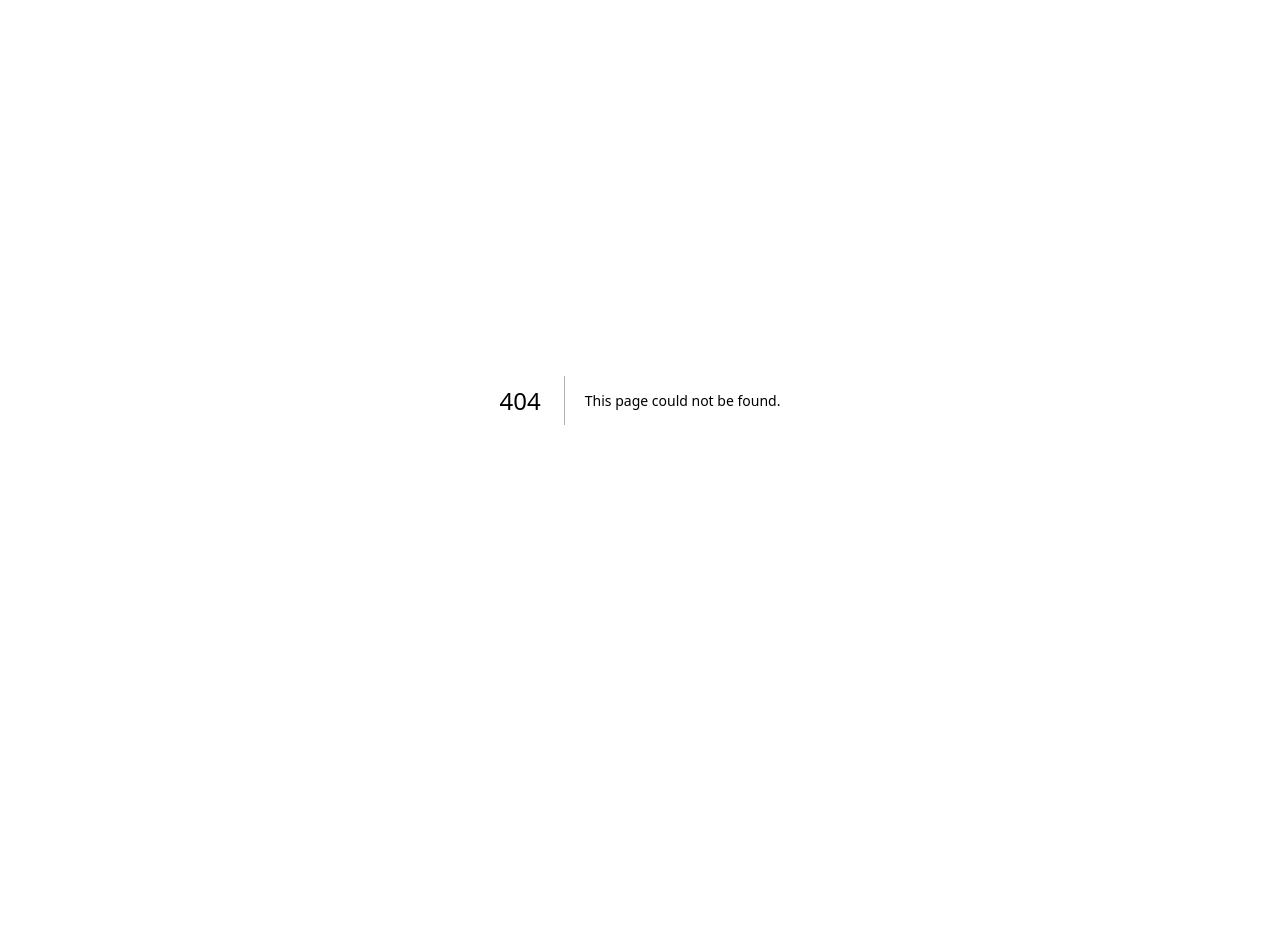
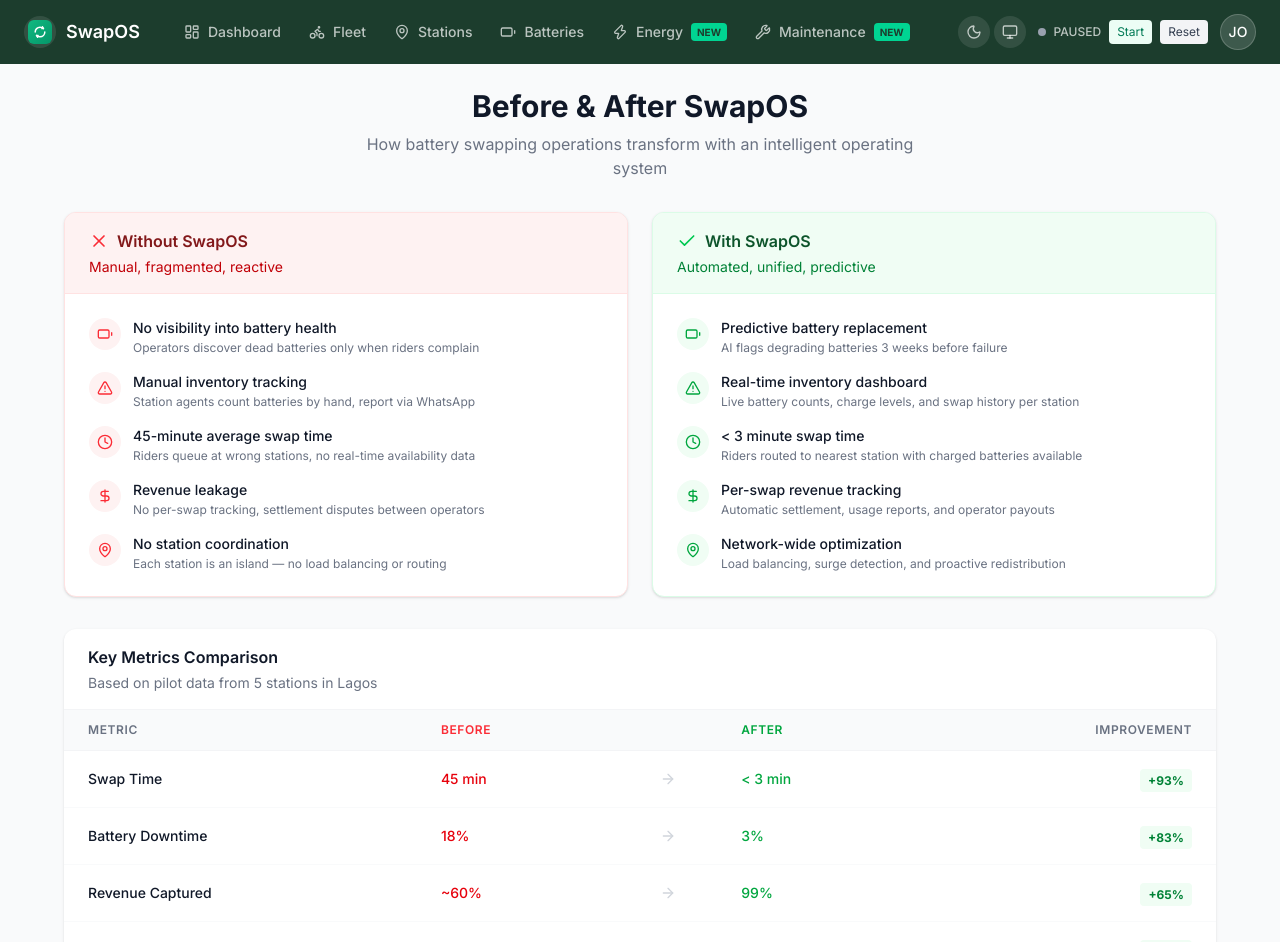
Before and after one commit to AyoBDev/battery-swapping, a Next.js app: page /compare in a window 1280 px wide. Before the commit this address had no page. Shown: the top 942 px of the page. Before the commit the page ends 800 px from the top, so only its background shows below. Built offline with nearby package versions, Linux system fonts and the light colour scheme.

Commit message:
Add Before/After comparison page (T7)
Side-by-side view showing manual operations vs SwapOS-managed
infrastructure. Includes problem/benefit cards and metrics table
with improvement percentages. CTA links to partner signup.

```diff
--- /dev/null
+++ b/app/compare/page.tsx
@@ -0,0 +1,187 @@
+'use client';
+
+import { ArrowRight, X, Check, AlertTriangle, Clock, DollarSign, Battery, MapPin } from 'lucide-react';
+import MainLayout from '@/components/layout/MainLayout';
+
+const beforeProblems = [
+    {
+        title: 'No visibility into battery health',
+        detail: 'Operators discover dead batteries only when riders complain',
+        icon: Battery,
+    },
+    {
+        title: 'Manual inventory tracking',
+        detail: 'Station agents count batteries by hand, report via WhatsApp',
+        icon: AlertTriangle,
+    },
+    {
+        title: '45-minute average swap time',
+        detail: 'Riders queue at wrong stations, no real-time availability data',
+        icon: Clock,
+    },
+    {
+        title: 'Revenue leakage',
+        detail: 'No per-swap tracking, settlement disputes between operators',
+        icon: DollarSign,
+    },
+    {
+        title: 'No station coordination',
+        detail: 'Each station is an island — no load balancing or routing',
+        icon: MapPin,
+    },
+];
+
+const afterBenefits = [
+    {
+        title: 'Predictive battery replacement',
+        detail: 'AI flags degrading batteries 3 weeks before failure',
+        icon: Battery,
+    },
+    {
+        title: 'Real-time inventory dashboard',
+        detail: 'Live battery counts, charge levels, and swap history per station',
+        icon: AlertTriangle,
+    },
+    {
+        title: '< 3 minute swap time',
+        detail: 'Riders routed to nearest station with charged batteries available',
+        icon: Clock,
+    },
+    {
+        title: 'Per-swap revenue tracking',
+        detail: 'Automatic settlement, usage reports, and operator payouts',
+        icon: DollarSign,
+    },
+    {
+        title: 'Network-wide optimization',
+        detail: 'Load balancing, surge detection, and proactive redistribution',
+        icon: MapPin,
+    },
+];
+
+const metrics = [
+    { label: 'Swap Time', before: '45 min', after: '< 3 min', improvement: '93%' },
+    { label: 'Battery Downtime', before: '18%', after: '3%', improvement: '83%' },
+    { label: 'Revenue Captured', before: '~60%', after: '99%', improvement: '65%' },
+    { label: 'Fleet Utilization', before: '55%', after: '89%', improvement: '62%' },
+    { label: 'Station Uptime', before: '72%', after: '97%', improvement: '35%' },
+];
+
+export default function ComparePage() {
+    return (
+        <MainLayout>
+            <div className="max-w-6xl mx-auto">
+                {/* Header */}
+                <div className="text-center mb-8">
+                    <h1 className="text-2xl sm:text-3xl font-bold text-gray-900">
+                        Before & After SwapOS
+                    </h1>
+                    <p className="text-gray-500 mt-2 max-w-xl mx-auto">
+                        How battery swapping operations transform with an intelligent operating system
+                    </p>
+                </div>
+
+                {/* Side-by-side comparison */}
+                <div className="grid grid-cols-1 lg:grid-cols-2 gap-6 mb-8">
+                    {/* Before */}
+                    <div className="bg-white rounded-xl shadow-sm border border-red-100 overflow-hidden">
+                        <div className="bg-red-50 px-6 py-4 border-b border-red-100">
+                            <h2 className="font-semibold text-red-900 flex items-center gap-2">
+                                <X className="w-5 h-5 text-red-500" />
+                                Without SwapOS
+                            </h2>
+                            <p className="text-sm text-red-700 mt-1">Manual, fragmented, reactive</p>
+                        </div>
+                        <div className="p-6 space-y-4">
+                            {beforeProblems.map((item) => (
+                                <div key={item.title} className="flex gap-3">
+                                    <div className="w-8 h-8 rounded-lg bg-red-50 flex items-center justify-center flex-shrink-0">
+                                        <item.icon className="w-4 h-4 text-red-500" />
+                                    </div>
+                                    <div>
+                                        <p className="text-sm font-medium text-gray-900">{item.title}</p>
+                                        <p className="text-xs text-gray-500 mt-0.5">{item.detail}</p>
+                                    </div>
+                                </div>
+                            ))}
+                        </div>
+                    </div>
+
+                    {/* After */}
+                    <div className="bg-white rounded-xl shadow-sm border border-green-100 overflow-hidden">
+                        <div className="bg-green-50 px-6 py-4 border-b border-green-100">
+                            <h2 className="font-semibold text-green-900 flex items-center gap-2">
+                                <Check className="w-5 h-5 text-green-500" />
+                                With SwapOS
+                            </h2>
+                            <p className="text-sm text-green-700 mt-1">Automated, unified, predictive</p>
+                        </div>
+                        <div className="p-6 space-y-4">
+                            {afterBenefits.map((item) => (
+                                <div key={item.title} className="flex gap-3">
+                                    <div className="w-8 h-8 rounded-lg bg-green-50 flex items-center justify-center flex-shrink-0">
+                                        <item.icon className="w-4 h-4 text-green-600" />
+                                    </div>
+                                    <div>
+                                        <p className="text-sm font-medium text-gray-900">{item.title}</p>
+                                        <p className="text-xs text-gray-500 mt-0.5">{item.detail}</p>
+                                    </div>
+                                </div>
+                            ))}
+                        </div>
+                    </div>
+                </div>
+
+                {/* Metrics comparison table */}
+                <div className="bg-white rounded-xl shadow-sm overflow-hidden">
+                    <div className="px-6 py-4 border-b border-gray-100">
+                        <h3 className="font-semibold text-gray-900">Key Metrics Comparison</h3>
+                        <p className="text-sm text-gray-500 mt-1">Based on pilot data from 5 stations in Lagos</p>
+                    </div>
+                    <div className="overflow-x-auto">
+                        <table className="w-full">
+                            <thead>
+                                <tr className="bg-gray-50 border-b border-gray-100">
+                                    <th className="text-left px-6 py-3 text-xs font-semibold text-gray-500 uppercase tracking-wider">Metric</th>
+                                    <th className="text-left px-6 py-3 text-xs font-semibold text-red-500 uppercase tracking-wider">Before</th>
+                                    <th className="text-center px-4 py-3 text-xs font-semibold text-gray-400 uppercase tracking-wider"></th>
+                                    <th className="text-left px-6 py-3 text-xs font-semibold text-green-600 uppercase tracking-wider">After</th>
+                                    <th className="text-right px-6 py-3 text-xs font-semibold text-gray-500 uppercase tracking-wider">Improvement</th>
+                                </tr>
+                            </thead>
+                            <tbody>
+                                {metrics.map((m) => (
+                                    <tr key={m.label} className="border-b border-gray-50">
+                                        <td className="px-6 py-4 text-sm font-medium text-gray-900">{m.label}</td>
+                                        <td className="px-6 py-4 text-sm text-red-600 font-medium">{m.before}</td>
+                                        <td className="px-4 py-4 text-center">
+                                            <ArrowRight className="w-4 h-4 text-gray-300 mx-auto" />
+                                        </td>
+                                        <td className="px-6 py-4 text-sm text-green-600 font-medium">{m.after}</td>
+                                        <td className="px-6 py-4 text-right">
+                                            <span className="text-xs font-bold text-green-700 bg-green-50 px-2 py-1 rounded">
+                                                +{m.improvement}
+                                            </span>
+                                        </td>
+                                    </tr>
+                                ))}
+                            </tbody>
+                        </table>
+                    </div>
+                </div>
+
+                {/* CTA */}
+                <div className="mt-8 text-center">
+                    <a
+                        href="/partner"
+                        className="inline-flex items-center gap-2 px-6 py-3 bg-gray-900 text-white rounded-lg font-medium hover:bg-gray-800 transition-colors"
+                    >
+                        Become a Partner
+                        <ArrowRight className="w-4 h-4" />
+                    </a>
+                    <p className="text-xs text-gray-500 mt-2">See SwapOS with your brand in 60 seconds</p>
+                </div>
+            </div>
+        </MainLayout>
+    );
+}
```
